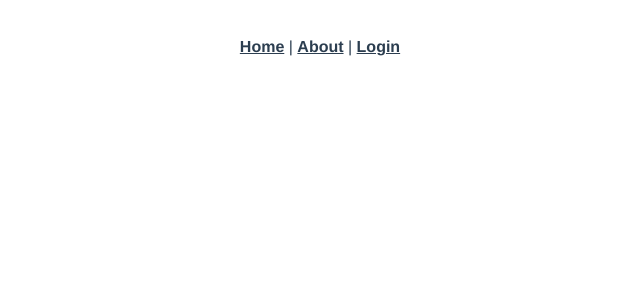
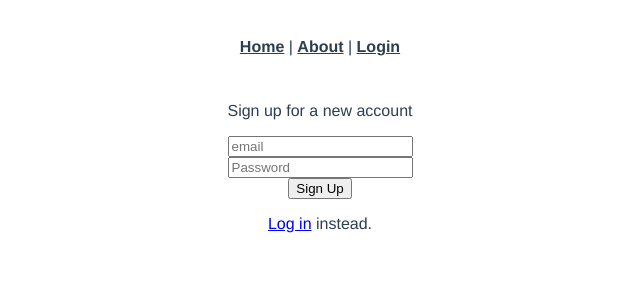
Before and after one commit to bmelton/vue-firebase-auth-starter, a Vue app: page /register in a window 1280 px wide. Shown: the top 300 px of the page, without its empty margins (320-960 px from the left). Built offline with nearby package versions, Linux system fonts and the light colour scheme.

Commit message:
Created a stub registration view.

```diff
--- a/src/router.js
+++ b/src/router.js
@@ -2,6 +2,7 @@ import Vue from 'vue'
 import Router from 'vue-router'
 import Home from './views/Home.vue'
 import Login from './views/Login.vue'
+import Register from './views/Register.vue'
 
 Vue.use(Router)
 
@@ -26,6 +27,11 @@ export default new Router({
       path: '/login',
       name: 'Login',
       component: Login
+    },
+    {
+      path: '/register',
+      name: 'Register',
+      component: Register
     }
   ]
 })
--- /dev/null
+++ b/src/views/Register.vue
@@ -0,0 +1,24 @@
+<template>
+    <div class="register">
+        <p>Sign up for a new account</p>
+        <input type="text" placeholder="email" /><br />
+        <input type="password" placeholder="Password" /><br />
+        <button>Sign Up</button>
+        <p>
+            <router-link to="/login">Log in</router-link> instead.
+        </p>
+    </div>
+</template>
+
+<script>
+    export default {
+        name: 'register',
+        data() {
+            return {}
+        },
+        methods: {}
+    }
+</script>
+
+<style scoped>
+</style>
```
